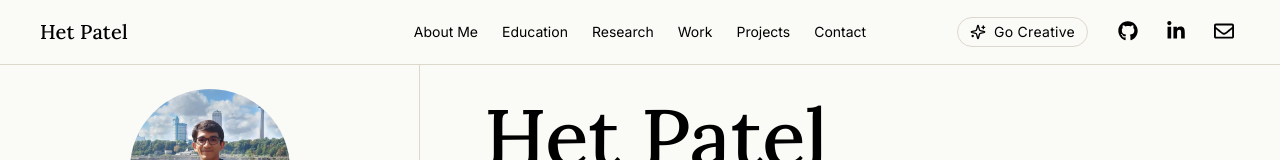
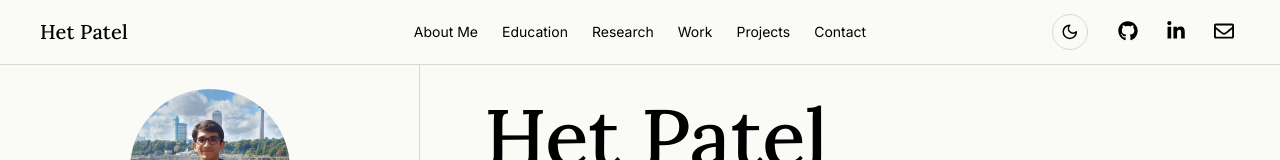
Before and after one commit to HP-002/portfolio, a React (Vite) app: page / in a window 1280 px wide. Shown: the top 160 px of the page. Built offline with nearby package versions, Linux system fonts and the light colour scheme.

Commit message:
Fix: theme toggle button and add transition

```diff
--- a/src/App.jsx
+++ b/src/App.jsx
@@ -1,14 +1,22 @@
 import { lazy, Suspense, startTransition, useEffect, useLayoutEffect, useMemo, useRef, useState } from "react";
+import { flushSync } from "react-dom";
 import { ThemeContext } from "./shared/hooks/useTheme";
 
 // Each theme (JS, CSS, fonts) is its own chunk, so visitors only download the theme they see.
-const loaders = {
+const importers = {
   research: () => import("./themes/research/ResearchApp"),
   creative: () => import("./themes/creative/CreativeApp"),
 };
+// Loaded theme components, so a switch can render synchronously inside a view transition.
+const loaded = {};
+const load = (name) =>
+  importers[name]().then((module) => {
+    loaded[name] = module.default;
+    return module;
+  });
 const themes = {
-  research: lazy(loaders.research),
-  creative: lazy(loaders.creative),
+  research: lazy(() => load("research")),
+  creative: lazy(() => load("creative")),
 };
 
 const STORAGE_KEY = "portfolio-theme";
@@ -47,7 +55,7 @@ export default function App() {
 
   // Warm the other theme's chunk once the browser is idle so toggling is instant.
   useEffect(() => {
-    const prefetch = () => loaders[otherTheme(theme)]();
+    const prefetch = () => load(otherTheme(theme));
     if ("requestIdleCallback" in window) {
       const id = window.requestIdleCallback(prefetch);
       return () => window.cancelIdleCallback(id);
@@ -59,13 +67,27 @@ export default function App() {
   const value = useMemo(
     () => ({
       theme,
-      // A transition keeps the current theme on screen until the next one has loaded.
-      toggleTheme: () => startTransition(() => setTheme(otherTheme)),
+      toggleTheme: () => {
+        const next = otherTheme(theme);
+        const animate =
+          document.startViewTransition &&
+          !window.matchMedia("(prefers-reduced-motion: reduce)").matches;
+        if (!animate) {
+          // A transition keeps the current theme on screen until the next one has loaded.
+          startTransition(() => setTheme(next));
+          return;
+        }
+        // Load first so the snapshot captures the new theme, not an empty Suspense fallback.
+        load(next)
+          .then(() => document.startViewTransition(() => flushSync(() => setTheme(next))))
+          .catch(() => startTransition(() => setTheme(next)));
+      },
     }),
     [theme],
   );
 
-  const Theme = themes[theme];
+  // Picked once per theme so the lazy -> loaded swap never remounts the page mid-visit.
+  const Theme = useMemo(() => loaded[theme] ?? themes[theme], [theme]);
 
   return (
     <ThemeContext.Provider value={value}>
--- a/src/app.css
+++ b/src/app.css
@@ -25,3 +25,28 @@ video {
   max-width: 100%;
   display: block;
 }
+
+/* Theme switch: old page blurs and recedes while the new one sharpens in (see toggleTheme in App.jsx). */
+::view-transition-old(root) {
+  animation: theme-out 300ms cubic-bezier(0.4, 0, 0.2, 1) both;
+}
+
+::view-transition-new(root) {
+  animation: theme-in 300ms cubic-bezier(0.4, 0, 0.2, 1) both;
+}
+
+@keyframes theme-out {
+  to {
+    opacity: 0;
+    transform: scale(0.97);
+    filter: blur(8px);
+  }
+}
+
+@keyframes theme-in {
+  from {
+    opacity: 0;
+    transform: scale(1.02);
+    filter: blur(8px);
+  }
+}
--- a/src/shared/components/ThemeToggle/ThemeToggle.jsx
+++ b/src/shared/components/ThemeToggle/ThemeToggle.jsx
@@ -1,15 +1,16 @@
-import { LuBookOpenText, LuSparkles } from 'react-icons/lu'
+import { LuMoon, LuSun } from 'react-icons/lu'
 import { useTheme } from '../../hooks/useTheme'
 import styles from './ThemeToggle.module.css'
 
-const THEMES = {
-  research: { label: 'Go Creative', Icon: LuSparkles, next: 'creative' },
-  creative: { label: 'Go Research', Icon: LuBookOpenText, next: 'research' },
+// The research theme is the light look, creative the dark one; the button shows the mode it switches to.
+const MODES = {
+  research: { Icon: LuMoon, next: 'dark' },
+  creative: { Icon: LuSun, next: 'light' },
 }
 
 export default function ThemeToggle() {
   const { theme, toggleTheme } = useTheme()
-  const { label, Icon, next } = THEMES[theme] ?? THEMES.research
+  const { Icon, next } = MODES[theme] ?? MODES.research
 
   return (
     <button
@@ -20,7 +21,6 @@ export default function ThemeToggle() {
       title={`Switch to ${next} mode`}
     >
       <Icon className={styles.icon} aria-hidden="true" />
-      <span className={styles.label}>{label}</span>
     </button>
   )
 }
--- a/src/shared/components/ThemeToggle/ThemeToggle.module.css
+++ b/src/shared/components/ThemeToggle/ThemeToggle.module.css
@@ -1,18 +1,13 @@
-
 .toggle {
-  display: inline-flex;
-  align-items: center;
-  gap: var(--space-xs);
-  padding: 0.4rem 0.75rem;
+  display: inline-grid;
+  place-items: center;
+  width: 2.25rem;
+  height: 2.25rem;
+  padding: 0;
   background: var(--color-bg);
   color: var(--color-text);
   border: 1px solid var(--color-border);
-  border-radius: var(--radius-btn);
-  font-family: var(--font-body);
-  font-size: var(--size-small);
-  font-weight: var(--weight-body);
-  letter-spacing: 0.02em;
-  white-space: nowrap;
+  border-radius: 50%;
   cursor: pointer;
   transition: var(--transition-nav);
 }
@@ -28,23 +23,6 @@
 }
 
 .icon {
-  width: 1rem;
-  height: 1rem;
-  flex-shrink: 0;
+  width: 1.1rem;
+  height: 1.1rem;
 }
-
-.label {
-  line-height: 1;
-}
-
-/* For very narrow screens, drop the text label, keep the icon as a compact
-   button. The aria-label on the parent button still announces the action. */
-@media (max-width: 420px) {
-  .toggle {
-    padding: 0.4rem;
-  }
-
-  .label {
-    display: none;
-  }
-}
```
